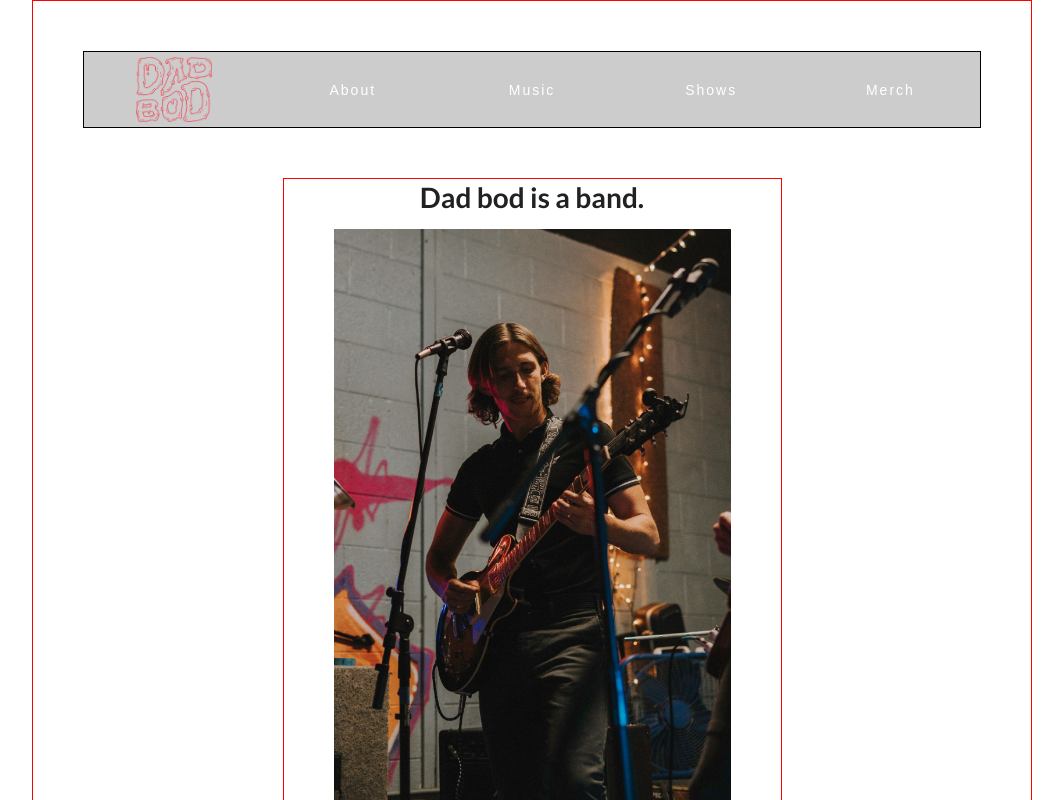
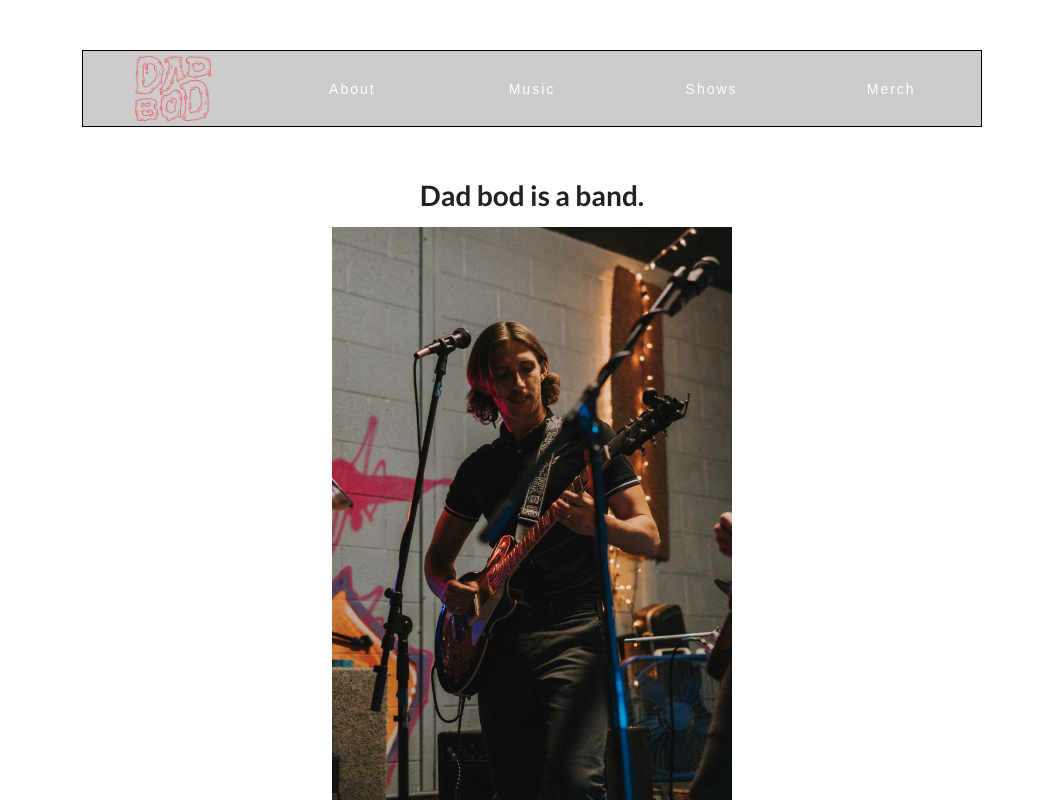
Before and after one commit to Craveburn/dad-bod-v2, a React (Create React App) app: page /about in a window 1280 px wide. Shown: the top 800 px of the page, without its empty margins (108-1171 px from the left). Built offline with nearby package versions, Linux system fonts and the light colour scheme.

Commit message:
took the 1px border off of pages to get a cleaner feel when not working in css

```diff
--- a/src/pages/About.css
+++ b/src/pages/About.css
@@ -1,12 +1,12 @@
 .aboutContainer {
-    border: 1px solid red;
+    /* border: 1px solid red; */
     max-width: 1000px;
     margin: 0 auto;
 }
 
 /* flex container */
 .aboutBody {
-    border: 1px solid red;
+    /* border: 1px solid red; */
     display: flex;
     flex-direction: column;
     align-items: center;
--- a/src/pages/Home.css
+++ b/src/pages/Home.css
@@ -1,5 +1,5 @@
 .container {
-    border: 1px solid red;
+    /* border: 1px solid red; */
     max-width: 1000px;
     margin: 0 auto;
 }
```
